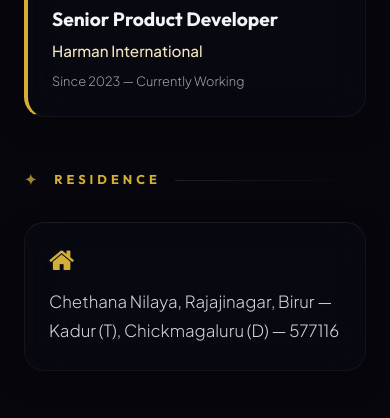
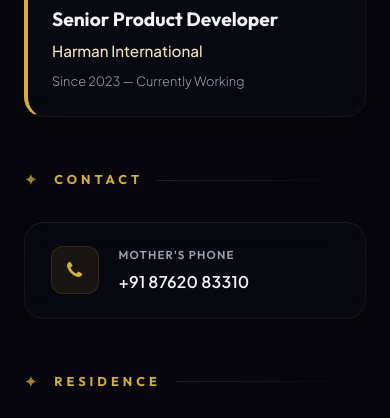
Before and after one commit to nithinmk26/my-bio, a plain HTML site: page index.html in a window 390 px wide. Shown: the part 3209-3627 px from the top of the page. Drawn offline with Linux system fonts and the light colour scheme.

Commit message:
feat: add contact section with mother's phone number

```diff
--- a/index.html
+++ b/index.html
@@ -855,6 +855,7 @@
     <li><a href="#family" class="nav-link">Family</a></li>
     <li><a href="#astro" class="nav-link">Astro</a></li>
     <li><a href="#work" class="nav-link">Work</a></li>
+    <li><a href="#contact" class="nav-link">Contact</a></li>
     <li><a href="#gallery" class="nav-link">Gallery</a></li>
   </ul>
 </nav>
@@ -978,6 +979,20 @@
     </div>
   </section>
 
+  <!-- CONTACT -->
+  <section class="section reveal" id="contact">
+    <div class="section-title">Contact</div>
+    <div class="info-grid">
+      <div class="info-card">
+        <div class="info-icon"><i class="fa fa-phone"></i></div>
+        <div>
+          <div class="info-label">Mother's Phone</div>
+          <div class="info-value"><a href="tel:8762083310" style="color: inherit; text-decoration: none;">+91 87620 83310</a></div>
+        </div>
+      </div>
+    </div>
+  </section>
+
   <!-- ADDRESS -->
   <section class="section reveal" id="residence">
     <div class="section-title">Residence</div>
```
